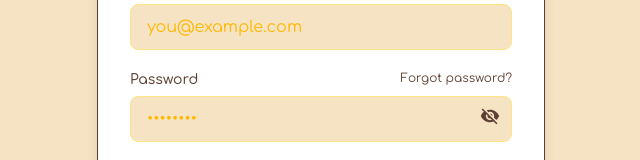
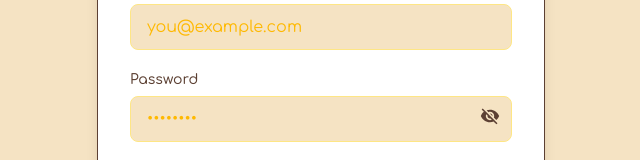
Before and after one commit to COS301-SE-2025/Coffee-Shop-Manager, a Next.js app in the folder koffieblik/: page /signup in a window 1280 px wide. Shown: the part 392-552 px from the top of the page, without its empty margins (319-959 px from the left). Built offline with nearby package versions, Linux system fonts and the light colour scheme.

Commit message:
refactor: remove 'Forgot password?' link from SignUpPage

```diff
--- a/koffieblik/src/app/signup/page.tsx
+++ b/koffieblik/src/app/signup/page.tsx
@@ -220,13 +220,7 @@ export default function SignUpPage() {
                                 >
                                     Password
                                 </label>
-                                <a
-                                    href="#"
-                                    className="text-xs transition-colors"
-                                    style={{ color: 'var(--primary-3)' }}
-                                >
-                                    Forgot password?
-                                </a>
+
                             </div>
                             <div className="relative">
                                 <input
```
